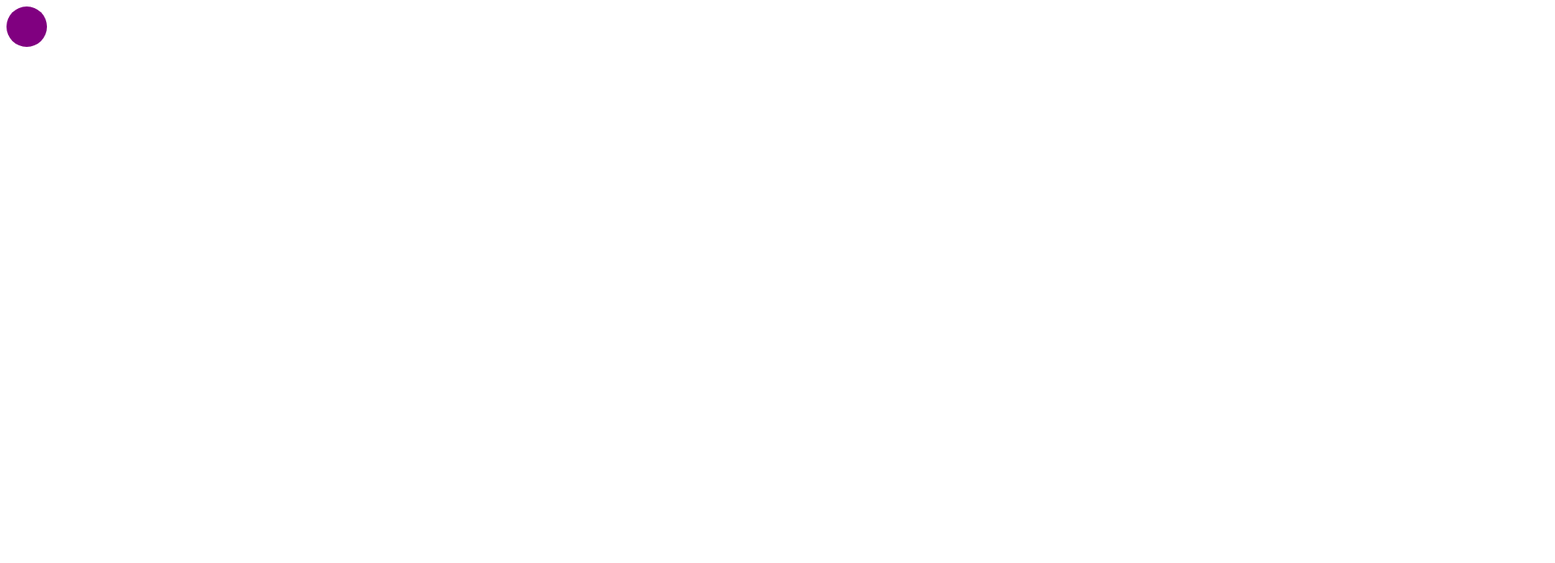
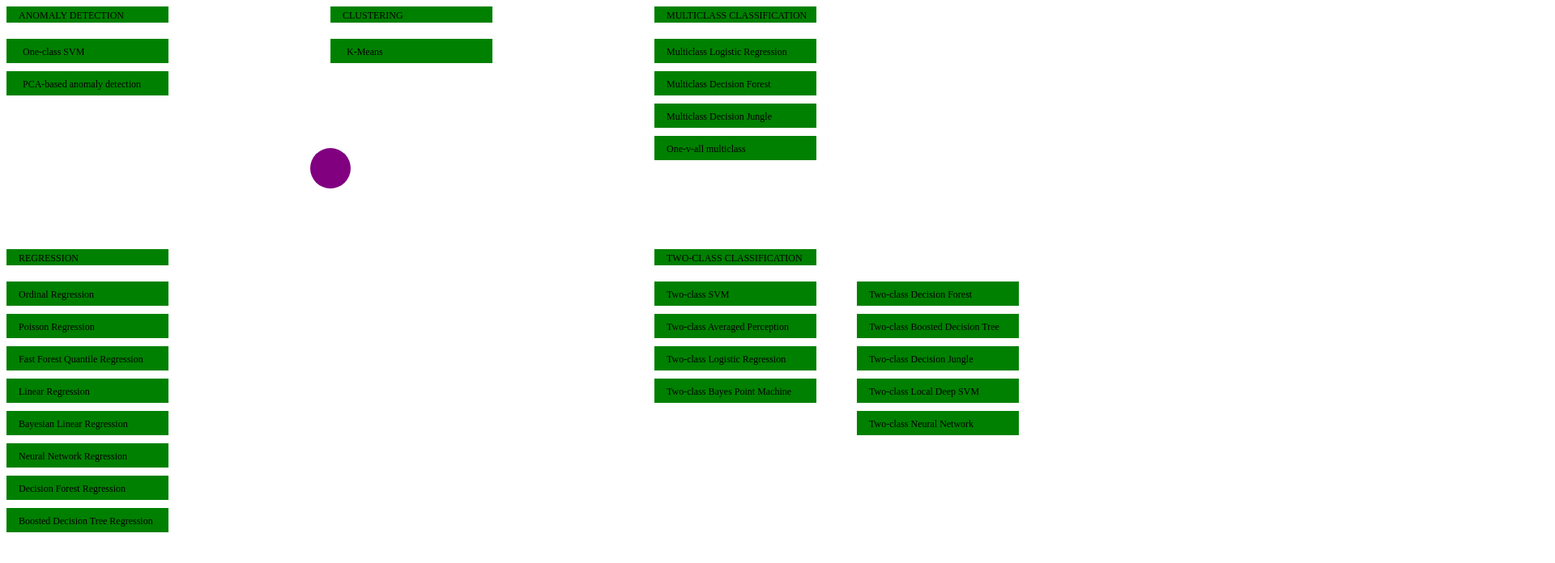
Before and after one commit to datayo/algorithms-demo, a website: page index.html in a window 1280 px wide. Shown: the top 696 px of the page at 81% size, 1920 px wide, since content can reach past the window. Drawn offline with nearby package versions, Linux system fonts and the light colour scheme.

Commit message:
add content

```diff
--- a/index.html
+++ b/index.html
@@ -6,8 +6,138 @@
     <script src="bower_components/d3/d3.js"></script>
 </head>
 <body>
-<svg>
-    <circle cx="25" cy="25" r="25" fill="purple"/>
+<svg width="3000" height="3000">
+    <circle cx="400" cy="200" r="25" fill="purple"/>
+
+    <rect x="0" y="0" width="200" height="20" fill="green" />
+    <text x="15" y="15" font-size="12">
+        ANOMALY DETECTION
+    </text>
+    <rect x="0" y="40" width="200" height="30" fill="green" />
+    <text x="20" y="60" font-size="12">
+        One-class SVM
+    </text>
+
+    <rect x="0" y="80" width="200" height="30" fill="green" />
+    <text x="20" y="100" font-size="12">
+        PCA-based anomaly detection
+    </text>
+
+    <!-- MULTICLASS CLASSIFICATION -->
+    <rect x="800" y="0" width="200" height="20" fill="green" />
+    <text x="815" y="15" font-size="12">
+        MULTICLASS CLASSIFICATION
+    </text>
+
+    <rect x="800" y="40" width="200" height="30" fill="green" />
+    <text x="815" y="60" font-size="12">
+        Multiclass Logistic Regression
+    </text>
+
+    <rect x="800" y="80" width="200" height="30" fill="green" />
+    <text x="815" y="100" font-size="12">
+        Multiclass Decision Forest
+    </text>
+
+    <rect x="800" y="120" width="200" height="30" fill="green" />
+    <text x="815" y="140" font-size="12">
+        Multiclass Decision Jungle
+    </text>
+
+    <rect x="800" y="160" width="200" height="30" fill="green" />
+    <text x="815" y="180" font-size="12">
+        One-v-all multiclass
+    </text>
+
+    <!-- CLUSTERING -->
+    <rect x="400" y="0" width="200" height="20" fill="green" />
+    <text x="415" y="15" font-size="12">
+        CLUSTERING
+    </text>
+    <rect x="400" y="40" width="200" height="30" fill="green" />
+    <text x="420" y="60" font-size="12">
+        K-Means
+    </text>
+
+    <!-- REGRESSION -->
+    <rect x="0" y="300" width="200" height="20" fill="green" />
+    <text x="15" y="315" font-size="12">
+        REGRESSION
+    </text>
+    <rect x="0" y="340" width="200" height="30" fill="green" />
+    <text x="15" y="360" font-size="12">
+        Ordinal Regression
+    </text>
+    <rect x="0" y="380" width="200" height="30" fill="green" />
+    <text x="15" y="400" font-size="12">
+        Poisson Regression
+    </text>
+    <rect x="0" y="420" width="200" height="30" fill="green" />
+    <text x="15" y="440" font-size="12">
+        Fast Forest Quantile Regression
+    </text>
+    <rect x="0" y="460" width="200" height="30" fill="green" />
+    <text x="15" y="480" font-size="12">
+        Linear Regression
+    </text>
+    <rect x="0" y="500" width="200" height="30" fill="green" />
+    <text x="15" y="520" font-size="12">
+        Bayesian Linear Regression
+    </text>
+    <rect x="0" y="540" width="200" height="30" fill="green" />
+    <text x="15" y="560" font-size="12">
+        Neural Network Regression
+    </text>
+    <rect x="0" y="580" width="200" height="30" fill="green" />
+    <text x="15" y="600" font-size="12">
+        Decision Forest Regression
+    </text>
+    <rect x="0" y="620" width="200" height="30" fill="green" />
+    <text x="15" y="640" font-size="12">
+        Boosted Decision Tree Regression
+    </text>
+
+    <!-- TWO-CLASS CLASSIFICATION -->
+    <rect x="800" y="300" width="200" height="20" fill="green" />
+    <text x="815" y="315" font-size="12">
+        TWO-CLASS CLASSIFICATION
+    </text>
+    <rect x="800" y="340" width="200" height="30" fill="green" />
+    <text x="815" y="360" font-size="12">
+        Two-class SVM
+    </text>
+    <rect x="800" y="380" width="200" height="30" fill="green" />
+    <text x="815" y="400" font-size="12">
+        Two-class Averaged Perception
+    </text>
+    <rect x="800" y="420" width="200" height="30" fill="green" />
+    <text x="815" y="440" font-size="12">
+        Two-class Logistic Regression
+    </text>
+    <rect x="800" y="460" width="200" height="30" fill="green" />
+    <text x="815" y="480" font-size="12">
+        Two-class Bayes Point Machine
+    </text>
+    <rect x="1050" y="340" width="200" height="30" fill="green" />
+    <text x="1065" y="360" font-size="12">
+        Two-class Decision Forest
+    </text>
+    <rect x="1050" y="380" width="200" height="30" fill="green" />
+    <text x="1065" y="400" font-size="12">
+        Two-class Boosted Decision Tree
+    </text>
+    <rect x="1050" y="420" width="200" height="30" fill="green" />
+    <text x="1065" y="440" font-size="12">
+        Two-class Decision Jungle
+    </text>
+    <rect x="1050" y="460" width="200" height="30" fill="green" />
+    <text x="1065" y="480" font-size="12">
+        Two-class Local Deep SVM
+    </text>
+    <rect x="1050" y="500" width="200" height="30" fill="green" />
+    <text x="1065" y="520" font-size="12">
+        Two-class Neural Network
+    </text>
 </svg>
 </body>
 </html>
```
